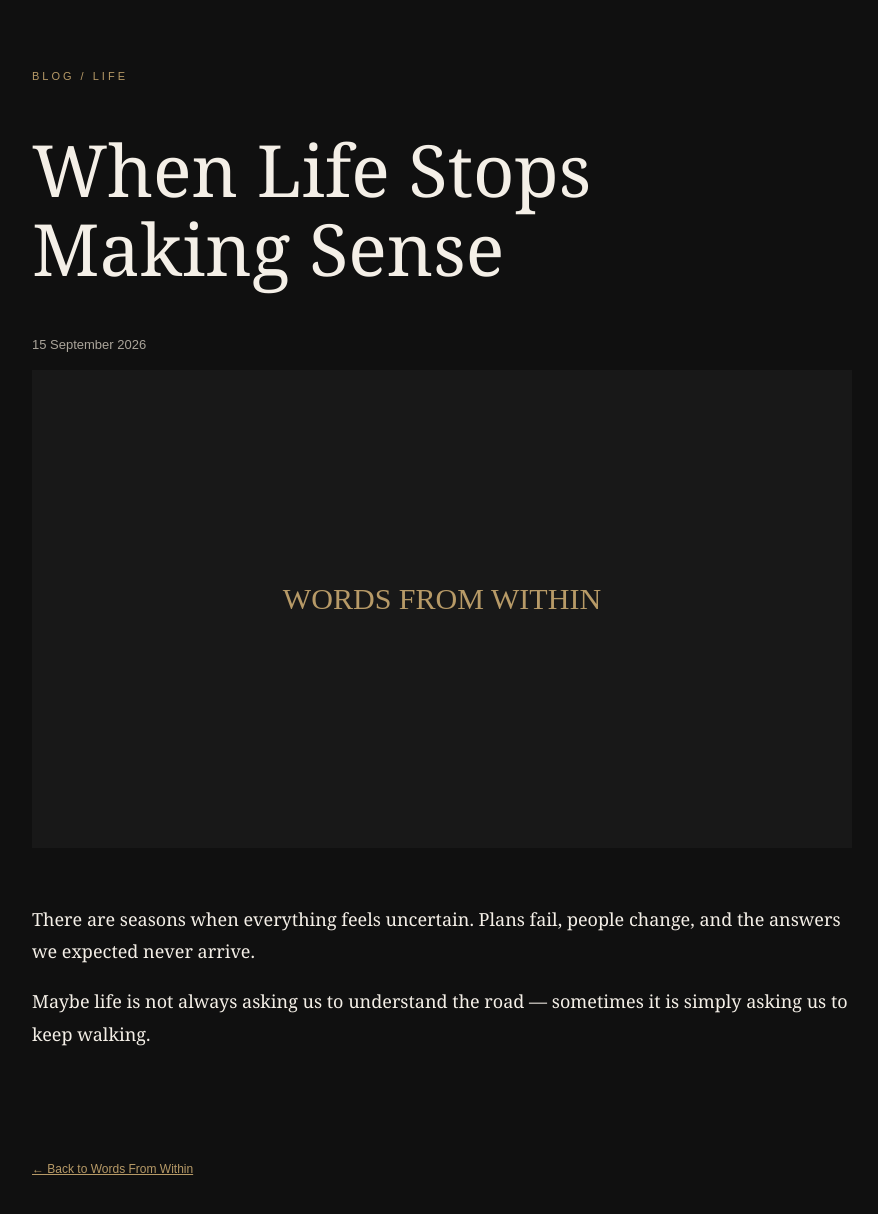
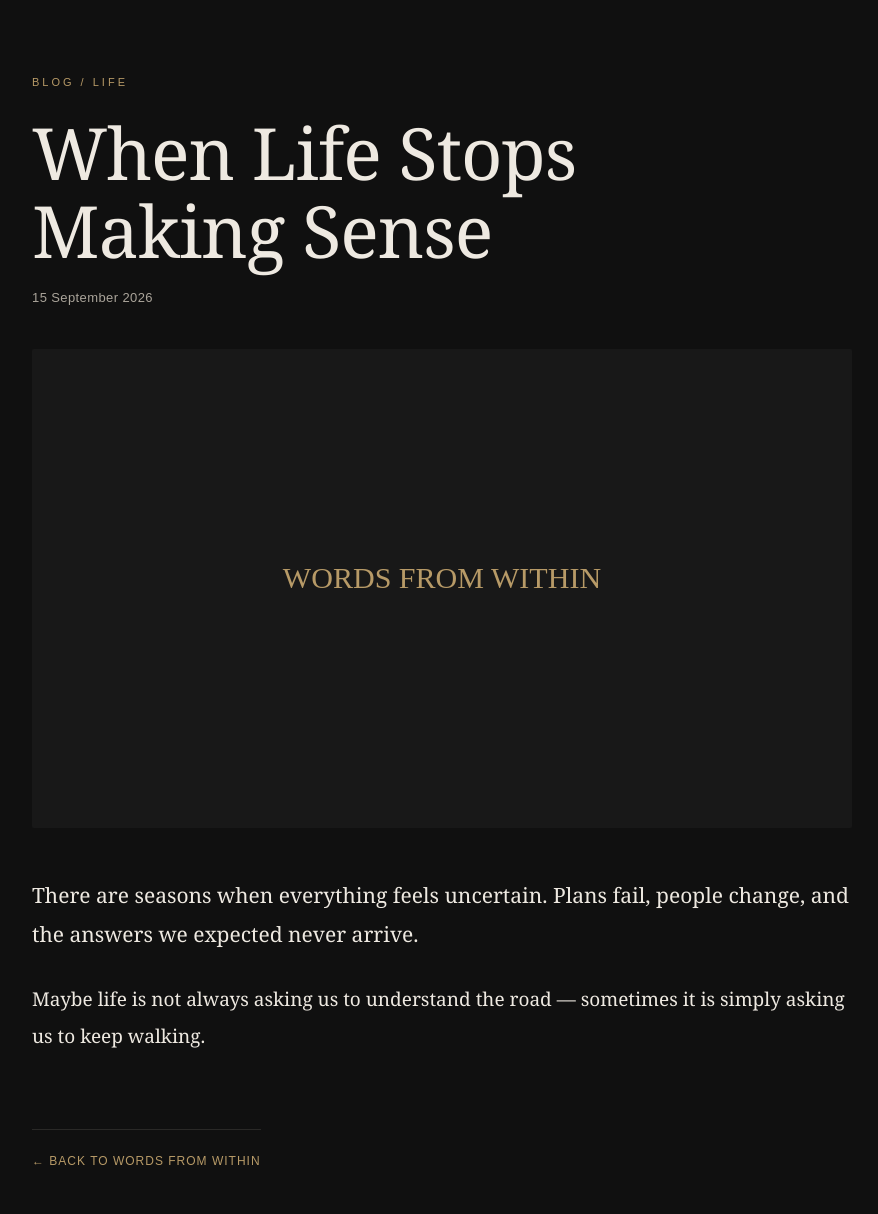
Before and after one commit to sarangsureshbhaipanchal/words-from-within, an Eleventy site: page src/posts/welcome.md in a window 1280 px wide. Shown: the whole page, without its empty margins (198-1076 px from the left). Before the commit the page ends 1183 px from the top, so only its background shows below. Built offline with nearby package versions, Linux system fonts and the light colour scheme; Eleventy itself is replaced by a stand-in of ours; files that its build step writes are made by us from their sources.

Commit message:
Improve article typography

```diff
--- a/src/_includes/post.njk
+++ b/src/_includes/post.njk
@@ -1 +1,190 @@
-<!doctype html><html lang="en"><head><meta charset="utf-8"><meta name="viewport" content="width=device-width,initial-scale=1"><title>{{title}} | WORDS FROM WITHIN</title><style>body{margin:0;background:#101010;color:#f4efe7;font:18px/1.8 Georgia,serif}.wrap{width:min(90%,820px);margin:auto}.eyebrow{color:#b79a67;text-transform:uppercase;letter-spacing:3px;font:11px Arial,sans-serif;margin-top:70px}h1{font:normal clamp(42px,7vw,72px)/1.1 Georgia,serif}.date{color:#aaa49a;font:13px Arial,sans-serif}img{max-width:100%;max-height:620px;object-fit:cover}.content{margin:45px 0 100px}.back{font:12px Arial,sans-serif;color:#b79a67}</style></head><body><main class="wrap"><div class="eyebrow">{{type}} / {{category}}</div><h1>{{title}}</h1><div class="date">{{date | readableDate}}</div>{% if image %}<p><img src="{{image}}" alt="{{title}}"></p>{% endif %}<div class="content">{{content|safe}}</div><a class="back" href="/">← Back to Words From Within</a></main></body></html>
+<!doctype html>
+<html lang="en">
+<head>
+  <meta charset="utf-8">
+  <meta name="viewport" content="width=device-width, initial-scale=1">
+
+  <title>{{title}} | WORDS FROM WITHIN</title>
+
+  <style>
+    :root {
+      --background: #101010;
+      --text: #eee9e1;
+      --muted: #aaa49a;
+      --accent: #b79a67;
+      --line: #2a2927;
+    }
+
+    * {
+      box-sizing: border-box;
+    }
+
+    body {
+      margin: 0;
+      background: var(--background);
+      color: var(--text);
+      font-family: Georgia, "Times New Roman", serif;
+      font-size: 19px;
+      line-height: 1.9;
+    }
+
+    .wrap {
+      width: min(90%, 820px);
+      margin: 0 auto;
+      padding-bottom: 90px;
+    }
+
+    .eyebrow {
+      margin-top: 75px;
+      margin-bottom: 24px;
+      color: var(--accent);
+      text-transform: uppercase;
+      letter-spacing: 3px;
+      font: 11px/1.4 Arial, sans-serif;
+    }
+
+    h1 {
+      margin: 0 0 18px;
+      max-width: 780px;
+      color: var(--text);
+      font-family: Georgia, "Times New Roman", serif;
+      font-size: clamp(42px, 7vw, 72px);
+      font-weight: normal;
+      line-height: 1.08;
+      letter-spacing: -1px;
+    }
+
+    .date {
+      margin-bottom: 42px;
+      color: var(--muted);
+      font: 13px/1.5 Arial, sans-serif;
+      letter-spacing: .4px;
+    }
+
+    .featured-image {
+      margin: 0 0 48px;
+    }
+
+    .featured-image img {
+      display: block;
+      width: 100%;
+      max-height: 620px;
+      object-fit: cover;
+      border-radius: 2px;
+    }
+
+    .content {
+      margin: 0 0 75px;
+    }
+
+    .content p {
+      margin: 0 0 28px;
+    }
+
+    .content p:first-child {
+      font-size: 21px;
+      line-height: 1.85;
+    }
+
+    .content strong {
+      color: #f5efe6;
+      font-weight: bold;
+    }
+
+    .content em {
+      color: #d6cec1;
+    }
+
+    .content blockquote {
+      margin: 40px 0;
+      padding: 8px 0 8px 24px;
+      border-left: 2px solid var(--accent);
+      color: #d8d0c4;
+      font-size: 21px;
+      font-style: italic;
+    }
+
+    .back {
+      display: inline-block;
+      padding-top: 22px;
+      border-top: 1px solid var(--line);
+      color: var(--accent);
+      text-decoration: none;
+      font: 12px/1.5 Arial, sans-serif;
+      letter-spacing: 1px;
+      text-transform: uppercase;
+      transition: opacity .2s ease;
+    }
+
+    .back:hover {
+      opacity: .7;
+    }
+
+    @media (max-width: 600px) {
+      body {
+        font-size: 18px;
+        line-height: 1.8;
+      }
+
+      .wrap {
+        width: 88%;
+        padding-bottom: 60px;
+      }
+
+      .eyebrow {
+        margin-top: 45px;
+        letter-spacing: 2px;
+      }
+
+      h1 {
+        font-size: clamp(38px, 11vw, 54px);
+        letter-spacing: -.5px;
+      }
+
+      .date {
+        margin-bottom: 30px;
+      }
+
+      .featured-image {
+        margin-bottom: 35px;
+      }
+
+      .content p:first-child {
+        font-size: 19px;
+      }
+    }
+  </style>
+</head>
+
+<body>
+
+  <main class="wrap">
+
+    <div class="eyebrow">
+      {{type}} / {{category}}
+    </div>
+
+    <h1>{{title}}</h1>
+
+    <div class="date">
+      {{date | readableDate}}
+    </div>
+
+    {% if image %}
+      <div class="featured-image">
+        <img src="{{image}}" alt="{{title}}">
+      </div>
+    {% endif %}
+
+    <article class="content">
+      {{content|safe}}
+    </article>
+
+    <a class="back" href="/">
+      ← Back to Words From Within
+    </a>
+
+  </main>
+
+</body>
+</html>
```
